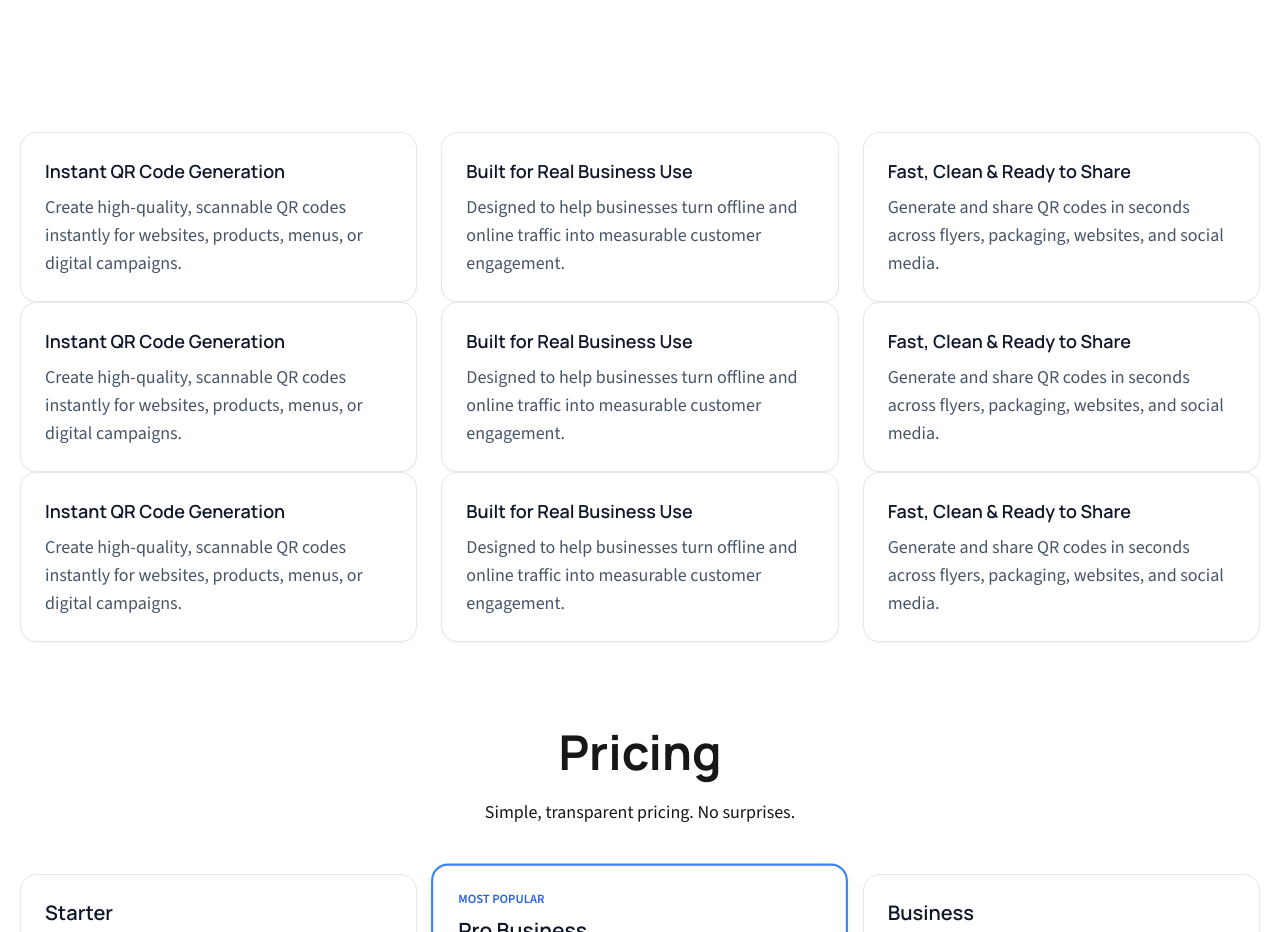
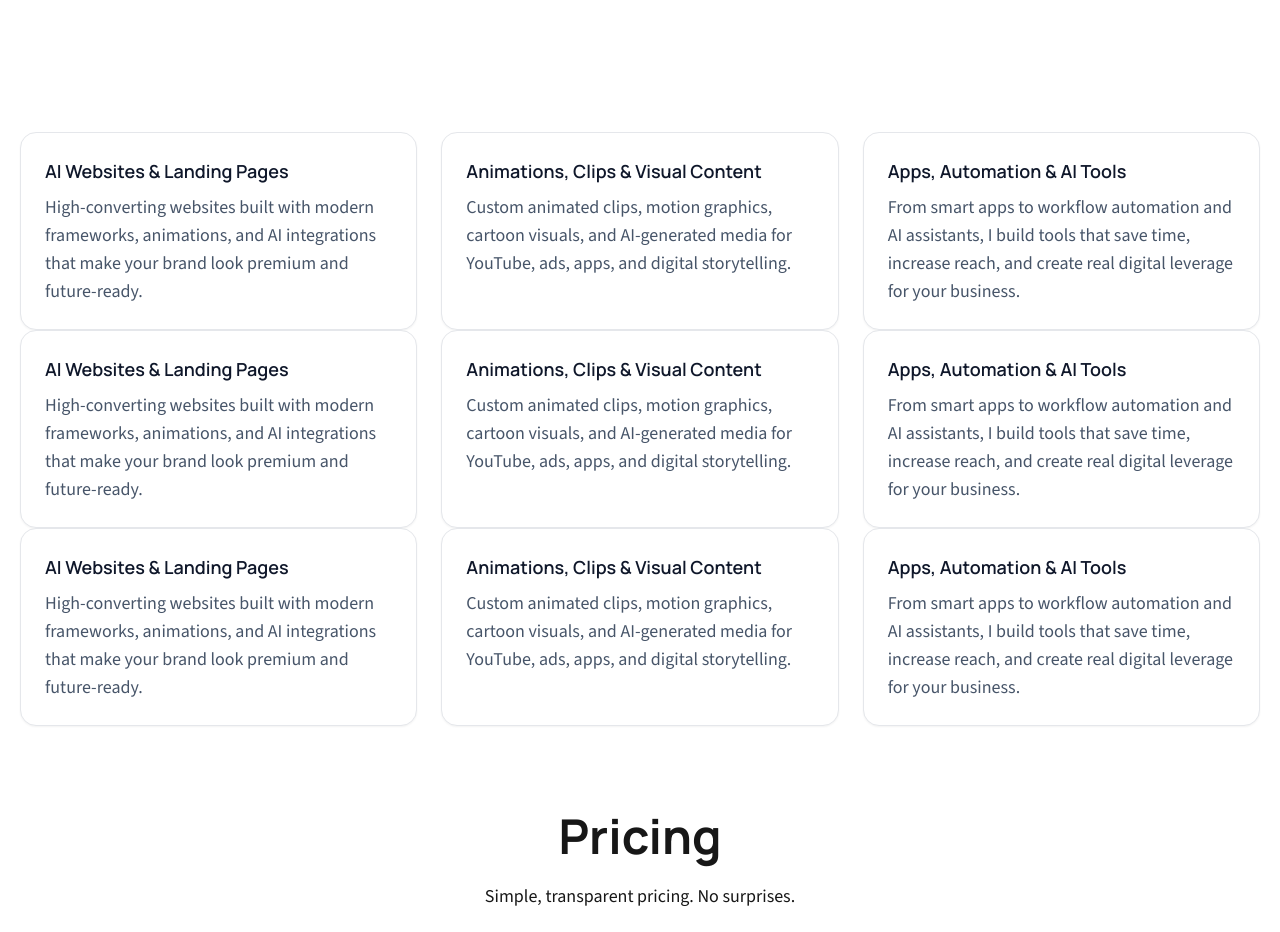
Before and after one commit to stuniversity031-design/finwise-saas-landing-page, a Next.js app: page / in a window 1280 px wide. Shown: the part 1163-2095 px from the top of the page. Built offline with nearby package versions, Linux system fonts and the light colour scheme.

Commit message:
Update BenefitSection.tsx

```diff
--- a/src/components/Benefits/BenefitSection.tsx
+++ b/src/components/Benefits/BenefitSection.tsx
@@ -4,33 +4,33 @@ const Benefits = () => {
     return (
         <div className="grid md:grid-cols-3 gap-6">
 
-            {/* Feature 1 */}
-            <div className="p-6 bg-white border rounded-2xl shadow-sm hover:shadow-md transition">
+            <div className="p-6 bg-white border rounded-2xl shadow-sm hover:shadow-lg transition">
                 <h3 className="text-lg font-semibold text-slate-900">
-                    Instant QR Code Generation
+                    AI Websites & Landing Pages
                 </h3>
                 <p className="mt-2 text-slate-600">
-                    Create high-quality, scannable QR codes instantly for websites, products, menus, or digital campaigns.
+                    High-converting websites built with modern frameworks, animations, and AI integrations
+                    that make your brand look premium and future-ready.
                 </p>
             </div>
 
-            {/* Feature 2 */}
-            <div className="p-6 bg-white border rounded-2xl shadow-sm hover:shadow-md transition">
+            <div className="p-6 bg-white border rounded-2xl shadow-sm hover:shadow-lg transition">
                 <h3 className="text-lg font-semibold text-slate-900">
-                    Built for Real Business Use
+                    Animations, Clips & Visual Content
                 </h3>
                 <p className="mt-2 text-slate-600">
-                    Designed to help businesses turn offline and online traffic into measurable customer engagement.
+                    Custom animated clips, motion graphics, cartoon visuals, and AI-generated media
+                    for YouTube, ads, apps, and digital storytelling.
                 </p>
             </div>
 
-            {/* Feature 3 */}
-            <div className="p-6 bg-white border rounded-2xl shadow-sm hover:shadow-md transition">
+            <div className="p-6 bg-white border rounded-2xl shadow-sm hover:shadow-lg transition">
                 <h3 className="text-lg font-semibold text-slate-900">
-                    Fast, Clean & Ready to Share
+                    Apps, Automation & AI Tools
                 </h3>
                 <p className="mt-2 text-slate-600">
-                    Generate and share QR codes in seconds across flyers, packaging, websites, and social media.
+                    From smart apps to workflow automation and AI assistants, I build tools that
+                    save time, increase reach, and create real digital leverage for your business.
                 </p>
             </div>
 
```
